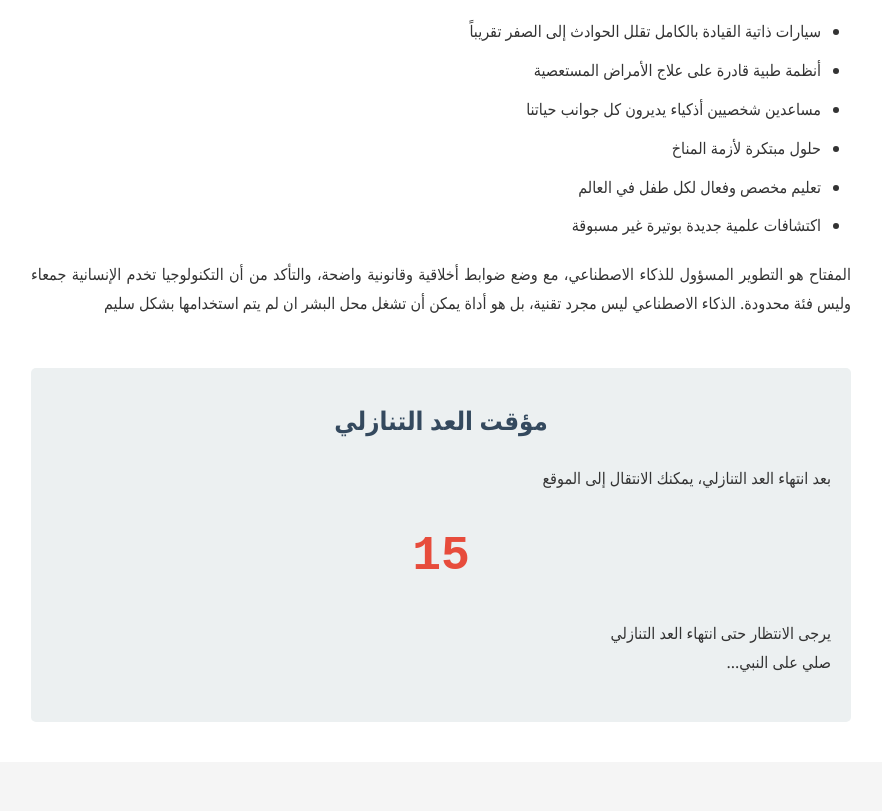
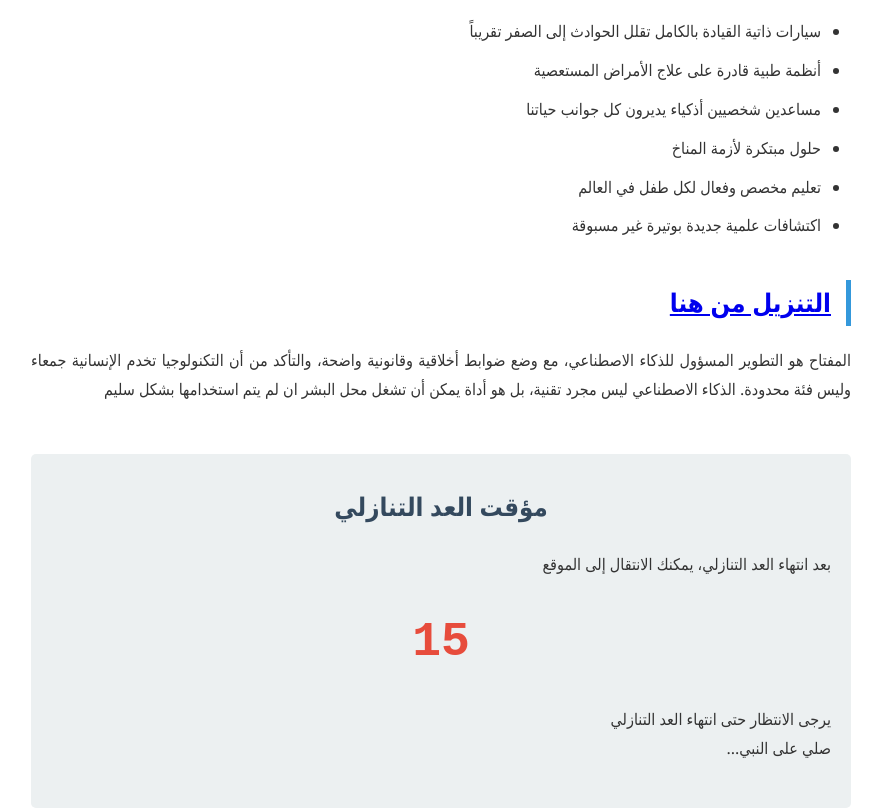
Before and after one commit to slax-droid/slax-droid.github.io, a plain HTML site: page index2.html in a window 1280 px wide. Shown: the part 5124-5935 px from the top of the page, without its empty margins (199-1081 px from the left). Before the commit the page ends 5886 px from the top, so only its background shows below. Drawn offline with Linux system fonts and the light colour scheme.

Commit message:
Update index2.html

```diff
--- a/index2.html
+++ b/index2.html
@@ -398,6 +398,9 @@
             <li>اكتشافات علمية جديدة بوتيرة غير مسبوقة</li>
         </ul>
 
+         <h2><a href="https://singingfiles.com/show.php?l=0&u=2479795&id=71646">التنزيل من هنا</a></h2>
+
+
         <p>
             المفتاح هو التطوير المسؤول للذكاء الاصطناعي، مع وضع ضوابط أخلاقية وقانونية واضحة، والتأكد من أن التكنولوجيا تخدم الإنسانية جمعاء وليس فئة محدودة. الذكاء الاصطناعي ليس مجرد تقنية، بل هو أداة يمكن أن تشغل محل البشر ان لم يتم استخدامها بشكل سليم</p>
 
```
